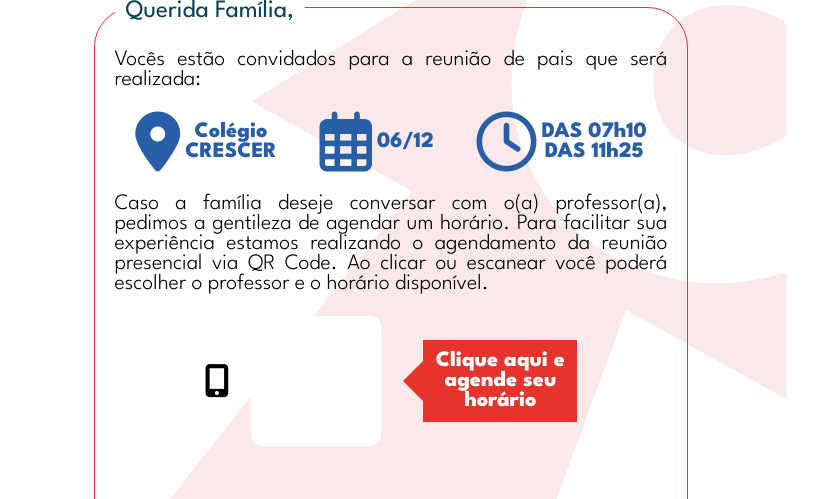
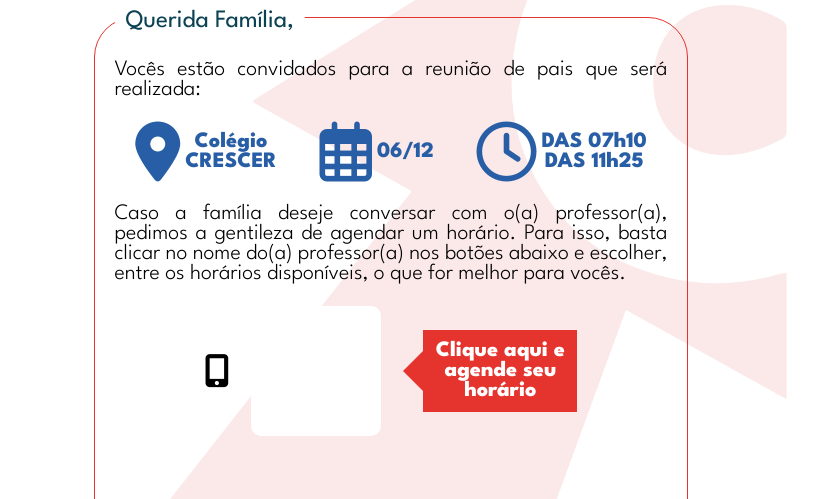
Before and after one commit to devCrescer/conviteReuniaoPais, a plain HTML site: page index.html in a window 1280 px wide. Shown: the part 236-735 px from the top of the page, without its empty margins (249-1067 px from the left). Drawn offline with Linux system fonts and the light colour scheme.

Commit message:
Update index.html

```diff
--- a/index.html
+++ b/index.html
@@ -49,7 +49,7 @@
                 </div>
 
                 <p>
-                    Caso a família deseje conversar com o(a) professor(a), pedimos a gentileza de agendar um horário. Para facilitar sua experiência estamos realizando o agendamento da reunião presencial via QR Code. Ao clicar ou escanear você poderá escolher o professor e o horário disponível.
+                    Caso a família deseje conversar com o(a) professor(a), pedimos a gentileza de agendar um horário. Para isso, basta clicar no nome do(a) professor(a) nos botões abaixo e escolher, entre os horários disponíveis, o que for melhor para vocês.
                 </p>
 
                 <div class="qrcode-container">
@@ -113,4 +113,5 @@
     </div>
 
 </body>
+
 </html>
```
